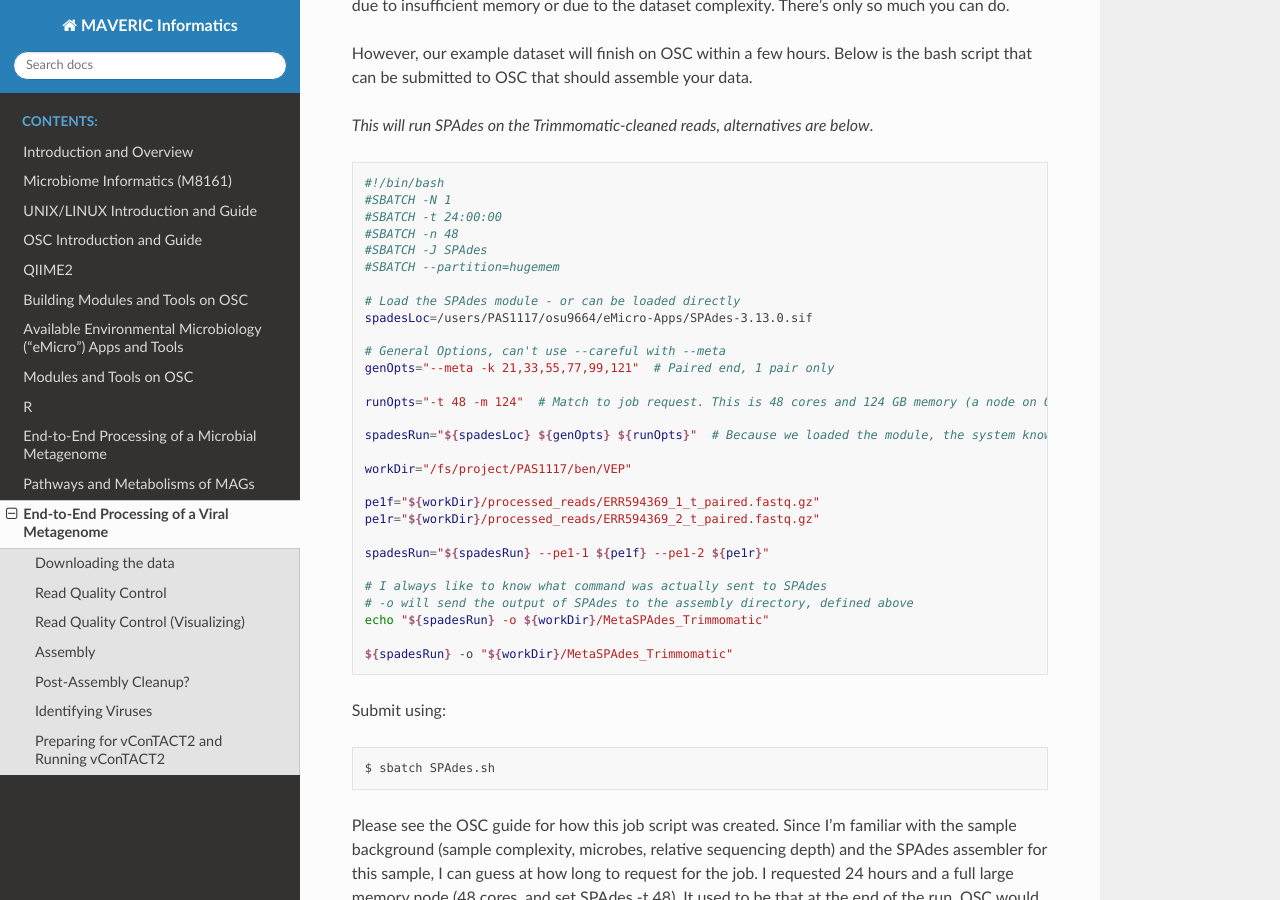
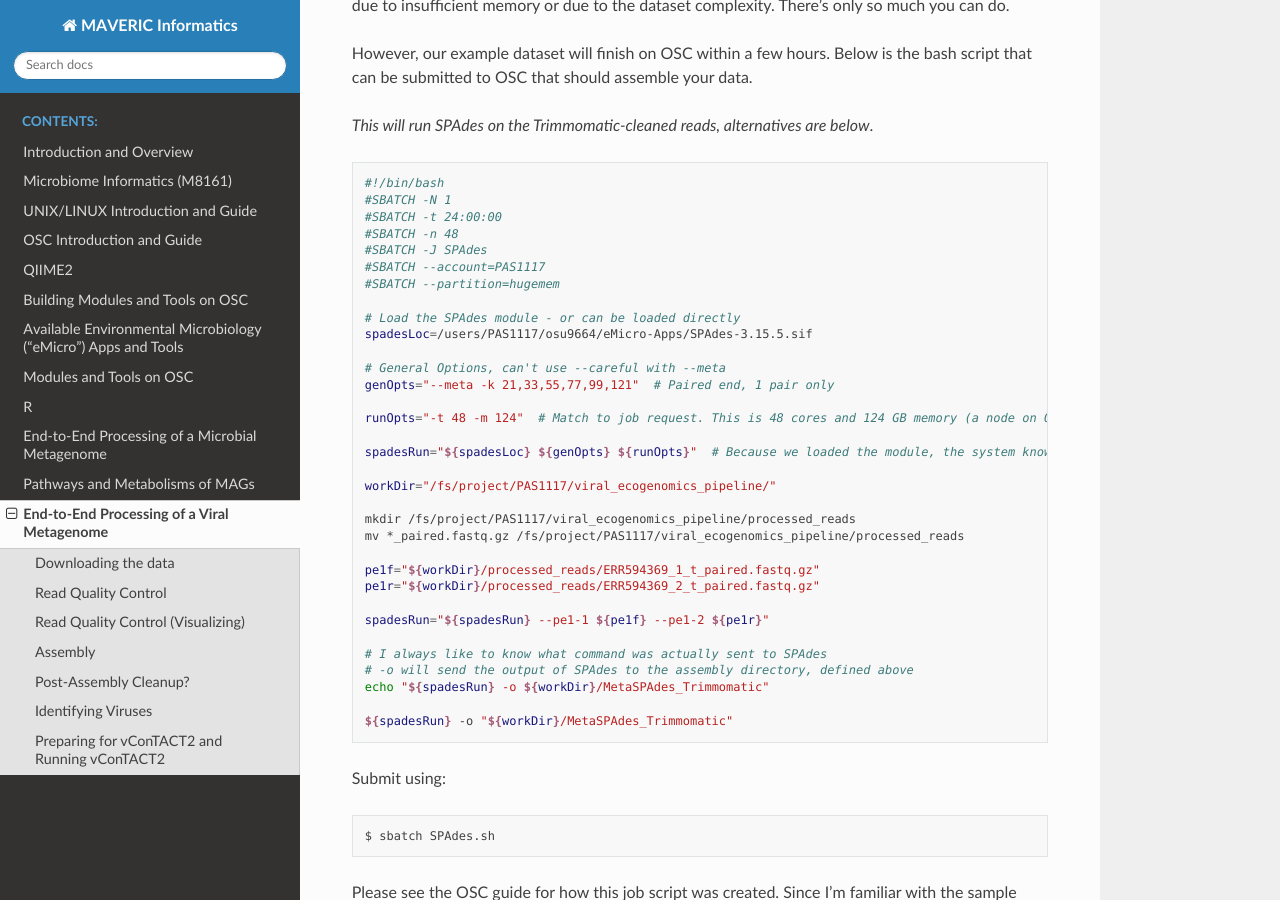
Before and after one commit to MAVERIC-Labs/MAVERIC_informatics, a Sphinx documentation site: the page built from docs/source/Processing-a-Viral-Metagenome.rst, in a window 1280 px wide and 900 px high, scrolled down 5609 px. Built offline with Sphinx 7.4.7 and the Read the Docs theme 3.1.0, drawn with Linux system fonts in a browser that asks for light colours; some of the changed text lies outside the part shown.

Commit message:
edited viral metagenome processing

```diff
--- a/docs/source/Processing-a-Viral-Metagenome.rst
+++ b/docs/source/Processing-a-Viral-Metagenome.rst
@@ -310,10 +310,11 @@ that should assemble your data.
     #SBATCH -t 24:00:00
     #SBATCH -n 48
     #SBATCH -J SPAdes
+    #SBATCH --account=PAS1117
     #SBATCH --partition=hugemem
 
     # Load the SPAdes module - or can be loaded directly
-    spadesLoc=/users/PAS1117/osu9664/eMicro-Apps/SPAdes-3.13.0.sif
+    spadesLoc=/users/PAS1117/osu9664/eMicro-Apps/SPAdes-3.15.5.sif
 
     # General Options, can't use --careful with --meta
     genOpts="--meta -k 21,33,55,77,99,121"  # Paired end, 1 pair only
@@ -322,7 +323,10 @@ that should assemble your data.
 
     spadesRun="${spadesLoc} ${genOpts} ${runOpts}"  # Because we loaded the module, the system knows where to look
 
-    workDir="/fs/project/PAS1117/ben/VEP"
+    workDir="/fs/project/PAS1117/viral_ecogenomics_pipeline/"
+
+    mkdir /fs/project/PAS1117/viral_ecogenomics_pipeline/processed_reads
+    mv *_paired.fastq.gz /fs/project/PAS1117/viral_ecogenomics_pipeline/processed_reads
 
     pe1f="${workDir}/processed_reads/ERR594369_1_t_paired.fastq.gz"
     pe1r="${workDir}/processed_reads/ERR594369_2_t_paired.fastq.gz"
@@ -471,11 +475,12 @@ First, we'll run an initial pass using VirSorter2
     #SBATCH -N 1
     #SBATCH -t 4:00:00
     #SBATCH -n 40
+    #SBATCH --account=PAS1117
     #SBATCH -J VS2_p1
 
     # Load the SPAdes module - or can be loaded directly
     vs2Loc=/users/PAS1117/osu9664/eMicro-Apps/VirSorter2-2.2.3.sif
-    workDir="/fs/project/PAS1117/ben/VEP"
+    workDir="/fs/project/PAS1117/viral_ecogenomics_pipeline"
 
     cd $workDir
 
@@ -506,11 +511,12 @@ Next, run CheckV...
     #SBATCH -N 1
     #SBATCH -t 1:00:00
     #SBATCH -n 40
+    #SBATCH --account=PAS1117
     #SBATCH -J CheckV
 
     # Load the SPAdes module - or can be loaded directly
     checkVLoc=/users/PAS1117/osu9664/eMicro-Apps/CheckV-0.8.1.sif
-    workDir="/fs/project/PAS1117/ben/VEP"
+    workDir="/fs/project/PAS1117/viral_ecogenomics_pipeline"
 
     cd $workDir
 
@@ -534,7 +540,7 @@ results directory:
 
 .. code-block:: bash
 
-    $ ls /fs/project/PAS1117/ben/VEP/CheckV
+    $ ls /fs/project/PAS1117/viral_ecogenomics_pipeline/CheckV
     completeness.tsv   proviruses.fna       tmp          complete_genomes.tsv
     contamination.tsv  quality_summary.tsv  viruses.fna
 
@@ -566,11 +572,12 @@ Now re-run VirSorter.
     #SBATCH -N 1
     #SBATCH -t 4:00:00
     #SBATCH -n 40
+    #SBATCH --account=PAS1117
     #SBATCH -J VS2_p2
 
     # Load VirSorter
     vs2Loc=/users/PAS1117/osu9664/eMicro-Apps/VirSorter2-2.2.3.sif
-    workDir="/fs/project/PAS1117/ben/VEP"
+    workDir="/fs/project/PAS1117/viral_ecogenomics_pipeline"
 
     # Merge CheckV's proviruses and viruses
     input=$workDir/analyses/CheckV/combined.fna
```
Also changed, not shown: other parts of docs/source/Processing-a-Viral-Metagenome.rst (+1 -1 lines).
